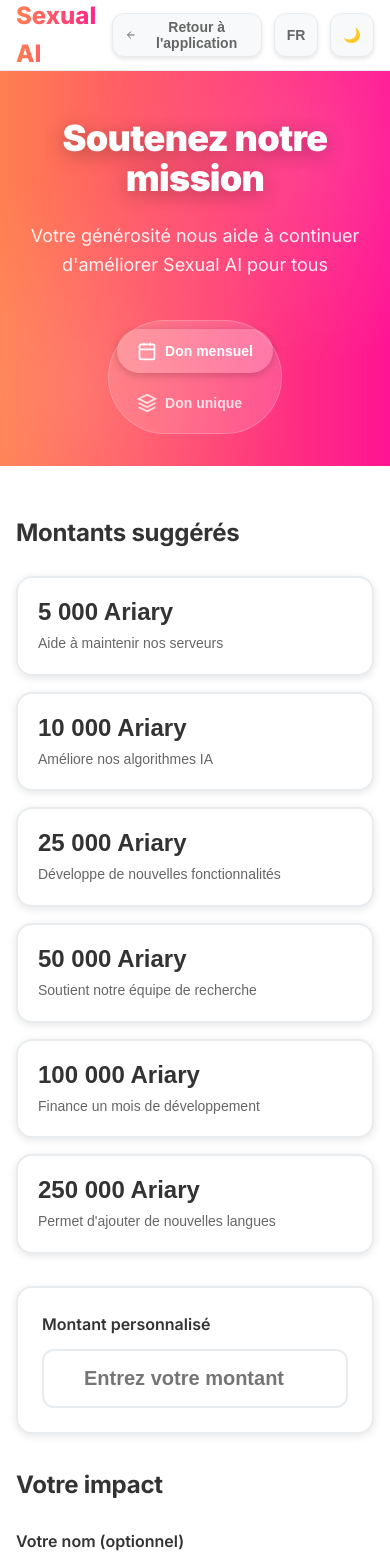
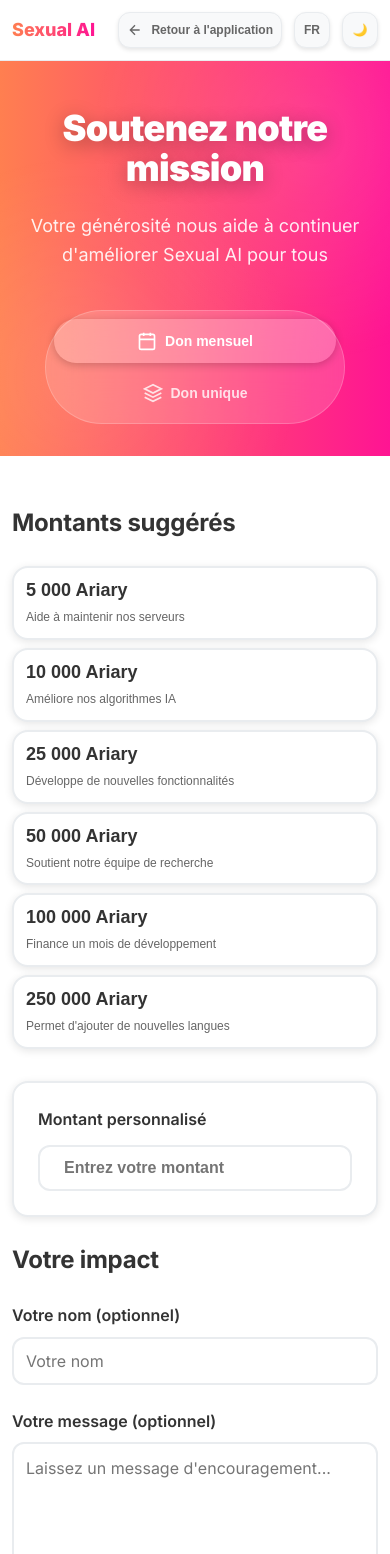
Before and after one commit to raph2611toky/sexual-ai, a React (Vite) app in the folder frontend-web/: page /donation in a window 390 px wide. Shown: the top 1554 px of the page. Built offline with nearby package versions, Linux system fonts and the light colour scheme.

Commit message:
commit change

```diff
--- a/frontend-web/src/components/DiscussionScreen.jsx
+++ b/frontend-web/src/components/DiscussionScreen.jsx
@@ -72,6 +72,7 @@
   const [localConversations, setLocalConversations] = useState([])
   const [showScrollButton, setShowScrollButton] = useState(false)
   const [copiedMessageId, setCopiedMessageId] = useState(null)
+  const [isMobileMenuOpen, setIsMobileMenuOpen] = useState(false)
 
   const chatContainerRef = useRef()
   const mediaRecorderRef = useRef()
@@ -394,6 +395,7 @@
   }
 
   const toggleMenu = () => {
+    setIsMobileMenuOpen((prev) => !prev)
     setMenuVisible((prev) => !prev)
     if (!menuVisible && isLoggedIn) {
       fetchConversations()
@@ -850,7 +852,7 @@
     <div className="discussion-safe-area">
       <ToastContainer toasts={toasts} onRemoveToast={removeToast} />
       <Sidebar
-        isOpen={menuVisible}
+        isOpen={isMobileMenuOpen}
         onClose={toggleMenu}
         conversations={localConversations.length > 0 ? localConversations : conversations}
         onNewChat={handleCreateDiscussion}
@@ -864,6 +866,13 @@
 
       <div className="discussion-container">
         <div className="discussion-header">
+          <button
+            className="discussion-menu-button"
+            onClick={toggleMenu}
+            aria-label="Toggle menu"
+          >
+            <Menu size={20} />
+          </button>
           <div className="discussion-title-container">
             <h1 className="discussion-title">SEXUAL AI</h1>
             {callModeRef.current && (
--- a/frontend-web/src/components/Donation.css
+++ b/frontend-web/src/components/Donation.css
@@ -1,10 +1,19 @@
 /* Donation Component Styles */
 .donation-container {
   min-height: 100vh;
+  min-height: 100dvh;
   background: var(--bg-primary);
   font-family: "Inter", -apple-system, BlinkMacSystemFont, sans-serif;
   display: flex;
   flex-direction: column;
+  overflow-x: hidden;
+}
+
+/* Support for dynamic viewport height */
+@supports (height: 100dvh) {
+  .donation-container {
+    min-height: 100dvh;
+  }
 }
 
 /* Header */
@@ -16,6 +25,7 @@
   backdrop-filter: blur(20px) saturate(180%);
   border-bottom: 1px solid var(--border-color);
   transition: all var(--transition-normal, 0.3s ease);
+  flex-shrink: 0;
 }
 
 .donation-header-content {
@@ -26,6 +36,7 @@
   align-items: center;
   justify-content: space-between;
   height: 80px;
+  min-height: 80px;
 }
 
 .donation-logo {
@@ -74,6 +85,7 @@
   color: var(--text-primary);
   transform: translateY(-1px);
   box-shadow: var(--shadow, rgba(0, 0, 0, 0.1)) 0 4px 8px;
+  transition: all 0.2s ease;
 }
 
 /* Main Content */
@@ -90,6 +102,7 @@
   padding: var(--space-16, 64px) 0 var(--space-12, 48px) 0;
   position: relative;
   overflow: hidden;
+  flex-shrink: 0;
 }
 
 .donation-hero::before {
@@ -111,6 +124,7 @@
   text-align: center;
   position: relative;
   z-index: 2;
+  max-width: 100%;
 }
 
 .donation-title {
@@ -120,6 +134,8 @@
   margin-bottom: var(--space-6, 24px);
   text-shadow: 0 4px 20px rgba(0, 0, 0, 0.3);
   letter-spacing: -0.02em;
+  word-wrap: break-word;
+  overflow-wrap: break-word;
 }
 
 .donation-subtitle {
@@ -131,6 +147,8 @@
   max-width: 600px;
   margin-left: auto;
   margin-right: auto;
+  word-wrap: break-word;
+  overflow-wrap: break-word;
 }
 
 /* Donation Type Toggle */
@@ -175,6 +193,7 @@
   padding: var(--space-16, 64px) 0;
   background: var(--bg-primary);
   flex: 1;
+  min-height: 0;
 }
 
 .donation-form-container {
@@ -184,6 +203,7 @@
   display: grid;
   grid-template-columns: 1fr 1fr;
   gap: var(--space-12, 48px);
+  align-items: start;
 }
 
 .donation-section-title {
@@ -192,6 +212,8 @@
   color: var(--text-primary);
   margin-bottom: var(--space-6, 24px);
   letter-spacing: -0.01em;
+  word-wrap: break-word;
+  overflow-wrap: break-word;
 }
 
 /* Amount Selection */
@@ -214,6 +236,8 @@
   flex-direction: column;
   gap: var(--space-2, 8px);
   box-shadow: var(--shadow, rgba(0, 0, 0, 0.1)) 0 2px 8px;
+  word-wrap: break-word;
+  overflow-wrap: break-word;
 }
 
 .donation-amount-btn:hover {
@@ -231,6 +255,8 @@
   font-size: 1.5rem;
   font-weight: 800;
   color: var(--text-primary);
+  word-wrap: break-word;
+  overflow-wrap: break-word;
 }
 
 .donation-amount-impact {
@@ -238,6 +264,8 @@
   color: var(--text-secondary);
   font-weight: 500;
   line-height: 1.4;
+  word-wrap: break-word;
+  overflow-wrap: break-word;
 }
 
 /* Custom Amount */
@@ -282,6 +310,8 @@
   color: var(--text-primary);
   background: var(--bg-primary);
   transition: all var(--transition-fast, 0.2s ease);
+  font-size: 1.125rem;
+  border-radius: var(--radius-lg, 12px);
 }
 
 .donation-custom-input:focus {
@@ -314,6 +344,8 @@
   background: var(--bg-elevated);
   transition: all var(--transition-fast, 0.2s ease);
   font-family: inherit;
+  border-radius: var(--radius-lg, 12px);
+  resize: vertical;
 }
 
 .donation-input:focus,
@@ -324,8 +356,11 @@
 }
 
 .donation-textarea {
+  min-height: 100px;
   resize: vertical;
-  min-height: 100px;
+  line-height: 1.5;
+  word-wrap: break-word;
+  overflow-wrap: break-word;
 }
 
 /* Impact Display */
@@ -336,6 +371,8 @@
   padding: var(--space-6, 24px);
   margin-bottom: var(--space-8, 32px);
   text-align: center;
+  word-wrap: break-word;
+  overflow-wrap: break-word;
 }
 
 .donation-impact-amount {
@@ -343,6 +380,8 @@
   font-weight: 800;
   color: var(--primary-600, #e55a2b);
   margin-bottom: var(--space-2, 8px);
+  word-wrap: break-word;
+  overflow-wrap: break-word;
 }
 
 .donation-impact-text {
@@ -350,6 +389,8 @@
   color: var(--text-primary);
   font-weight: 500;
   line-height: 1.5;
+  word-wrap: break-word;
+  overflow-wrap: break-word;
 }
 
 /* Submit Button */
@@ -373,6 +414,8 @@
   box-shadow: var(--shadow, rgba(0, 0, 0, 0.1)) 0 8px 24px;
   position: relative;
   overflow: hidden;
+  word-wrap: break-word;
+  overflow-wrap: break-word;
 }
 
 .donation-submit-btn::before {
@@ -409,6 +452,7 @@
   padding: var(--space-8, 32px);
   background: var(--bg-secondary);
   border-top: 1px solid var(--border-color);
+  flex-shrink: 0;
 }
 
 .donation-security-item {
@@ -423,6 +467,8 @@
   border-radius: var(--radius-lg, 8px);
   border: 1px solid var(--border-color);
   transition: all var(--transition-fast, 0.2s ease);
+  word-wrap: break-word;
+  overflow-wrap: break-word;
 }
 
 .donation-security-item:hover {
@@ -435,6 +481,7 @@
   .donation-form-container {
     grid-template-columns: 1fr;
     gap: var(--space-8, 32px);
+    max-width: 600px;
   }
 }
 
@@ -442,6 +489,18 @@
   .donation-header-content {
     padding: 0 var(--space-4, 16px);
     height: 70px;
+    min-height: 70px;
+  }
+
+  .donation-logo-text {
+    font-size: 1.25rem;
+  }
+
+  .donation-control-btn {
+    padding: var(--space-2, 6px) var(--space-2, 8px);
+    font-size: 0.8rem;
+    min-width: 40px;
+    height: 40px;
   }
 
   .donation-hero {
@@ -454,25 +513,76 @@
 
   .donation-form-container {
     padding: 0 var(--space-4, 16px);
+    gap: var(--space-6, 24px);
   }
 
   .donation-amounts-grid {
     grid-template-columns: 1fr;
+    gap: var(--space-3, 12px);
+  }
+
+  .donation-amount-btn {
+    padding: var(--space-4, 16px);
+  }
+
+  .donation-amount-value {
+    font-size: 1.25rem;
+  }
+
+  .donation-amount-impact {
+    font-size: 0.8rem;
   }
 
   .donation-type-toggle {
     flex-direction: column;
     gap: var(--space-2, 8px);
+    width: 100%;
+    max-width: 300px;
+    margin: 0 auto;
+  }
+
+  .donation-type-btn {
+    width: 100%;
+    justify-content: center;
   }
 
   .donation-footer {
     flex-direction: column;
     gap: var(--space-4, 16px);
     text-align: center;
+    padding: var(--space-6, 24px);
+  }
+
+  .donation-custom-input {
+    font-size: 1rem;
+    padding: var(--space-3, 12px) var(--space-3, 12px) var(--space-3, 12px) var(--space-8, 32px);
+  }
+
+  .donation-input,
+  .donation-textarea {
+    font-size: 1rem;
+    padding: var(--space-3, 12px);
   }
 }
 
 @media (max-width: 480px) {
+  .donation-header-content {
+    height: 60px;
+    min-height: 60px;
+    padding: 0 var(--space-3, 12px);
+  }
+
+  .donation-logo-text {
+    font-size: 1.125rem;
+  }
+
+  .donation-control-btn {
+    padding: var(--space-1, 4px) var(--space-2, 6px);
+    font-size: 0.75rem;
+    min-width: 36px;
+    height: 36px;
+  }
+
   .donation-title {
     font-size: 2.25rem;
   }
@@ -483,6 +593,78 @@
 
   .donation-form-section {
     padding: var(--space-12, 48px) 0;
+  }
+
+  .donation-form-container {
+    padding: 0 var(--space-3, 12px);
+  }
+
+  .donation-amounts-grid {
+    gap: var(--space-2, 8px);
+  }
+
+  .donation-amount-btn {
+    padding: var(--space-3, 12px);
+  }
+
+  .donation-amount-value {
+    font-size: 1.125rem;
+  }
+
+  .donation-amount-impact {
+    font-size: 0.75rem;
+  }
+
+  .donation-custom-input {
+    font-size: 1rem;
+    padding: var(--space-3, 10px) var(--space-3, 10px) var(--space-3, 10px) var(--space-6, 24px);
+  }
+
+  .donation-input,
+  .donation-textarea {
+    font-size: 1rem;
+    padding: var(--space-3, 10px);
+  }
+
+  .donation-submit-btn {
+    padding: var(--space-4, 16px) var(--space-6, 24px);
+    font-size: 1rem;
+  }
+
+  .donation-footer {
+    padding: var(--space-5, 20px);
+  }
+}
+
+/* Extra small screens */
+@media (max-width: 360px) {
+  .donation-header-content {
+    height: 56px;
+    min-height: 56px;
+    padding: 0 var(--space-2, 8px);
+  }
+
+  .donation-logo-text {
+    font-size: 1rem;
+  }
+
+  .donation-control-btn {
+    padding: var(--space-1, 4px);
+    font-size: 0.7rem;
+    min-width: 32px;
+    height: 32px;
+  }
+
+  .donation-title {
+    font-size: 2rem;
+  }
+
+  .donation-subtitle {
+    font-size: 1rem;
+  }
+
+  .donation-form-container {
+    padding: 0 var(--space-2, 8px);
   }
 }
 
--- a/frontend-web/src/styles/variables.css
+++ b/frontend-web/src/styles/variables.css
@@ -75,6 +75,12 @@
   --space-16: 4rem;
   --space-20: 5rem;
   --space-24: 6rem;
+
+  --heigth-21: 21rem;
+  --heigth-23: 23rem;
+  --heigth-24: 24rem;
+  --heigth-25: 25rem;
+  --heigth-25-demi: 25.5rem;
 
   /* Rayons de bordure */
   --radius-sm: 0.125rem;
```
Also changed, not shown: frontend-web/src/components/DiscussionScreen.css (+110 -3 lines), frontend-web/src/components/PaymentModal.css (+154 -0 lines).
